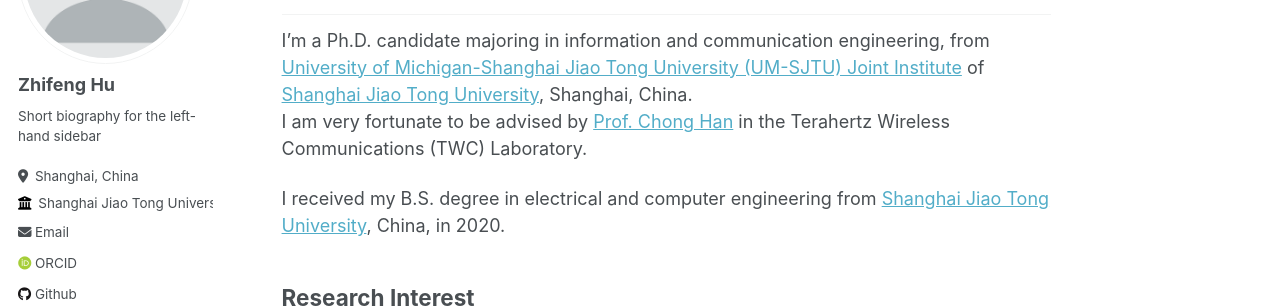
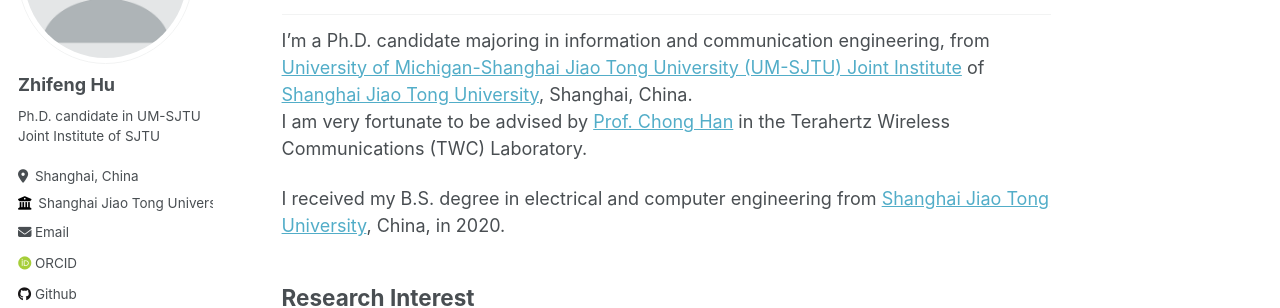
Before and after one commit to CantorHu/CantorHu.github.io, a Jekyll site: the page built from _pages/about.md, in a window 1280 px wide. Shown: the part 217-525 px from the top of the page. Built offline with Jekyll 4.4.1, drawn with Linux system fonts in a browser that asks for light colours; some web fonts are replaced.

Commit message:
Update _config.yml

```diff
--- a/_config.yml
+++ b/_config.yml
@@ -24,7 +24,7 @@
   avatar           : "profile.png"
   name             : "Zhifeng Hu"
   pronouns         : # example: "she/her"
-  bio              : "Short biography for the left-hand sidebar"
+  bio              : "Ph.D. candidate in UM-SJTU Joint Institute of SJTU"
   location         : "Shanghai, China"
   employer         : "Shanghai Jiao Tong University"
   uri              : # URL
```
